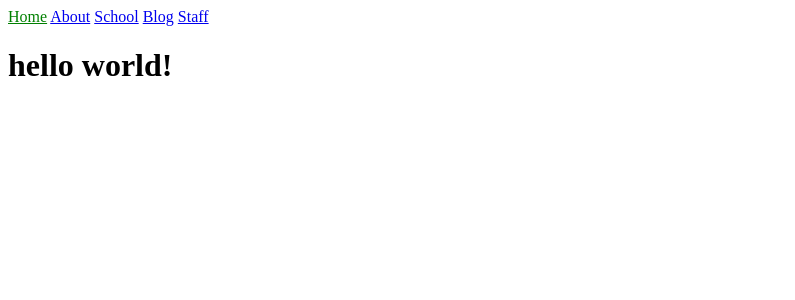
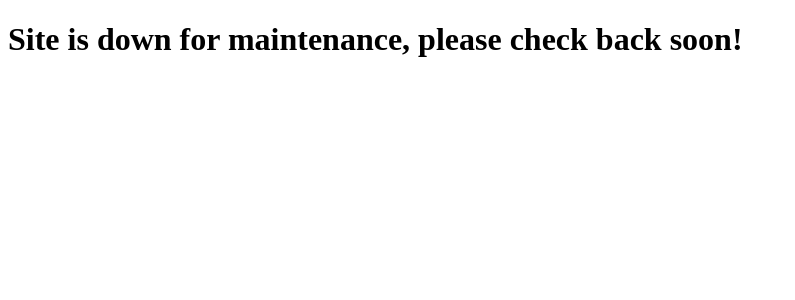
Before and after one commit to kylebegovich/kylebegovich.github.io, a Jekyll site: the page built from index.html, in a window 1280 px wide. Shown: the top 300 px of the page, without its empty margins (0-795 px from the left). Built offline with Jekyll 4.4.1, drawn with Linux system fonts in a browser that asks for light colours.

Commit message:
adding down for maintenance page to site while building

```diff
--- /dev/null
+++ b/_layouts/maintenance.html
@@ -0,0 +1,13 @@
+<!doctype html>
+<html>
+  <head>
+    <meta charset="utf-8">
+    <title>{{ page.title }}</title>
+    <link rel="stylesheet" href="/assets/css/styles.css">
+    {% feed_meta %}
+    {% seo %}
+  </head>
+  <body>
+    {{ content }}
+  </body>
+</html>
--- a/index.html
+++ b/index.html
@@ -1,4 +1,5 @@
 ---
-title: Home
+layout: maintenance
+title: Sorry!
 ---
-<h1>{{ "Hello World!" | downcase }}</h1>
+<h1>{{ "Site is down for maintenance, please check back soon!" }}</h1>
```
Also changed, not shown: 18 other files.
